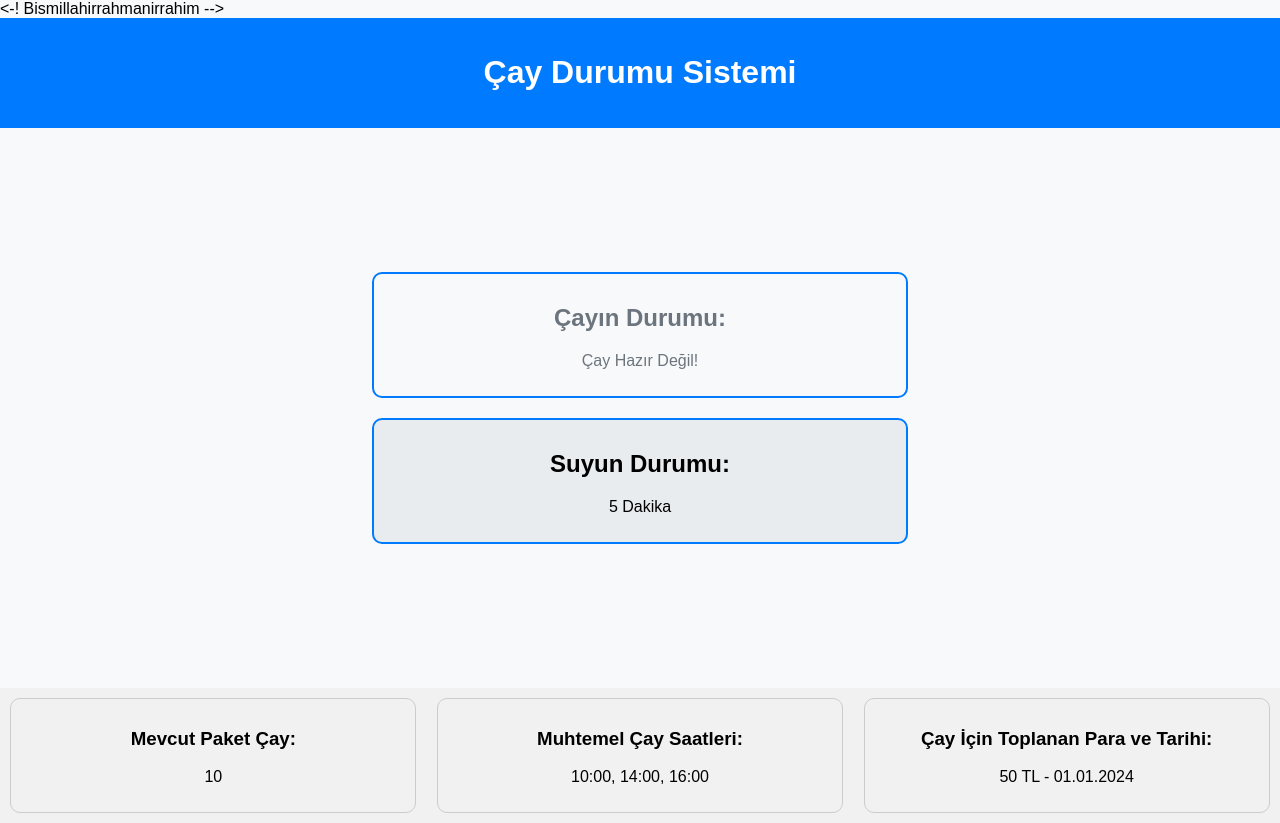
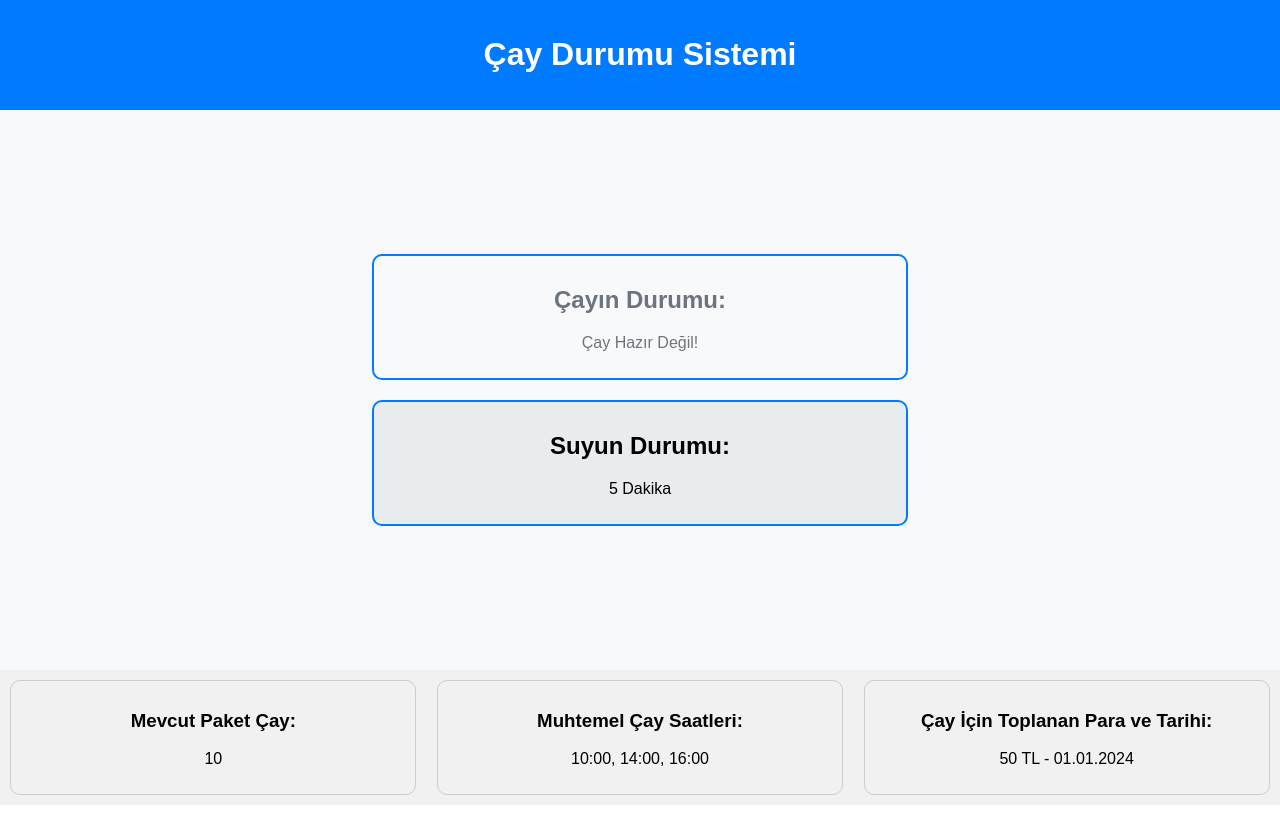
Before and after one commit to ReceproF/cay_durumu_sistemi, a Python web app: template templates/index.html in a window 1280 px wide. Run offline with Jinja, Linux system fonts and the light colour scheme; the template is opened without the code that fills it, so the values that code supplies are empty.

Commit message:
Update index.html

```diff
--- a/templates/index.html
+++ b/templates/index.html
@@ -1,6 +1,5 @@
 <!DOCTYPE html>
 <html lang="en">
-<-! Bismillahirrahmanirrahim -->
 <head>
     <meta charset="UTF-8">
     <meta name="viewport" content="width=device-width, initial-scale=1.0">
```
